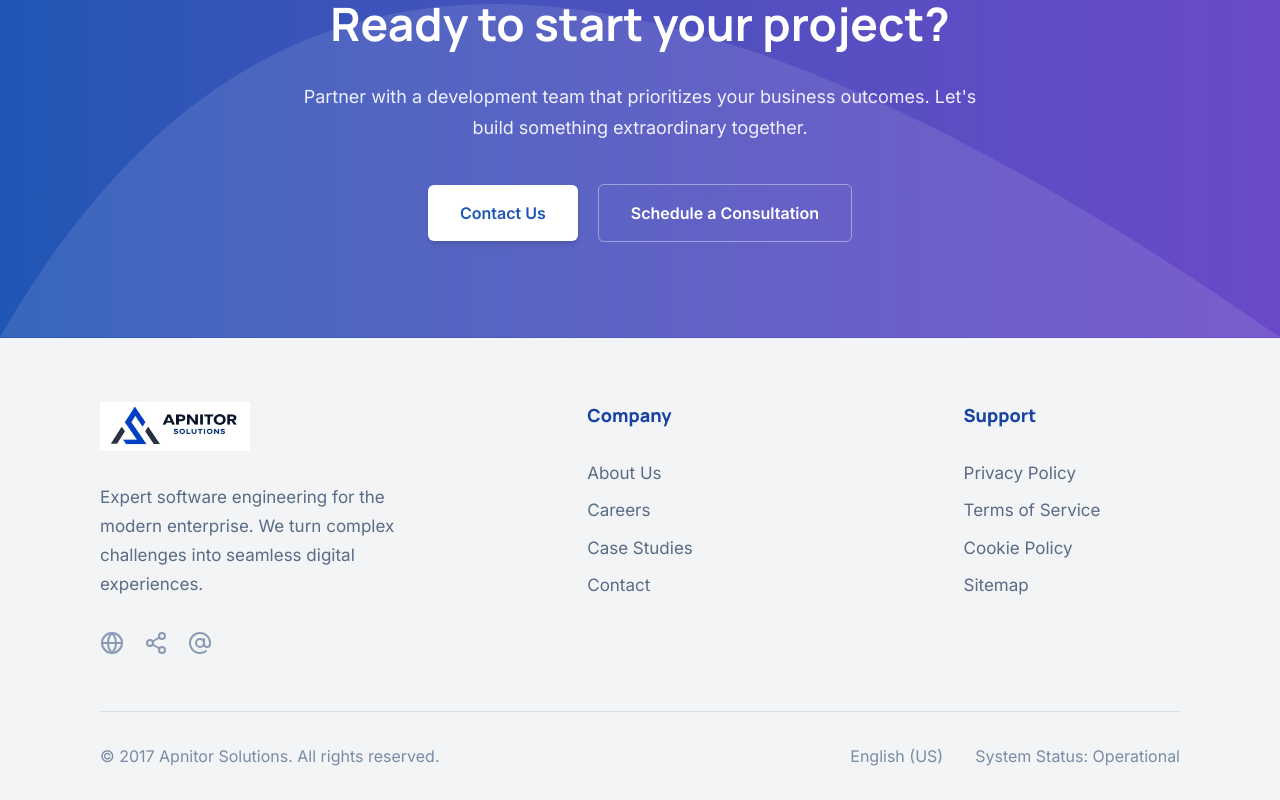
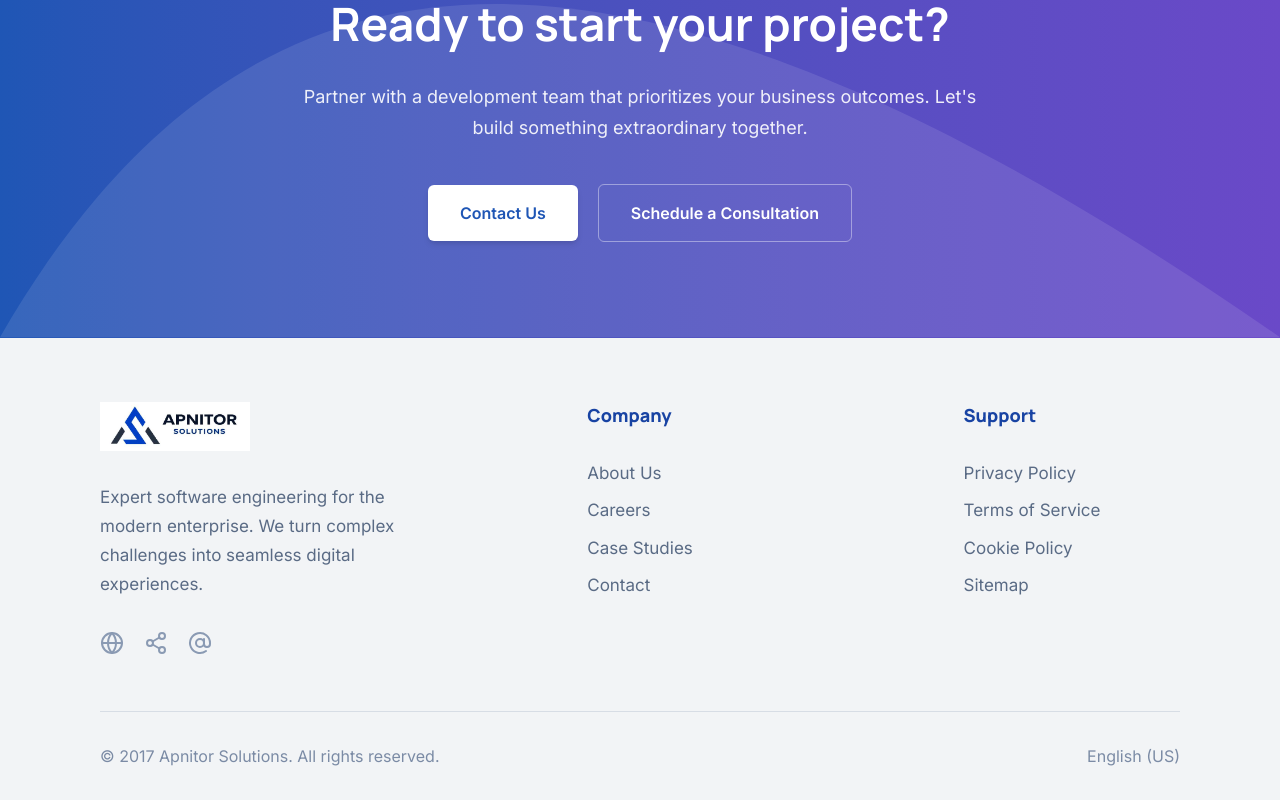
Before and after one commit to narinderdev/apnitor_website, a Next.js app: page / in a window 1280 px wide. Shown: the part 5899-6699 px from the top of the page. Built offline with nearby package versions, Linux system fonts and the light colour scheme.

Commit message:
Removed system status

```diff
--- a/src/components/shared/footer.js
+++ b/src/components/shared/footer.js
@@ -97,7 +97,7 @@ export default function Footer() {
 
             <div className="flex flex-col gap-2 md:flex-row md:items-center md:gap-8">
               <span>English (US)</span>
-              <span>System Status: Operational</span>
+              {/* <span>System Status: Operational</span> */}
             </div>
           </div>
         </div>
```
